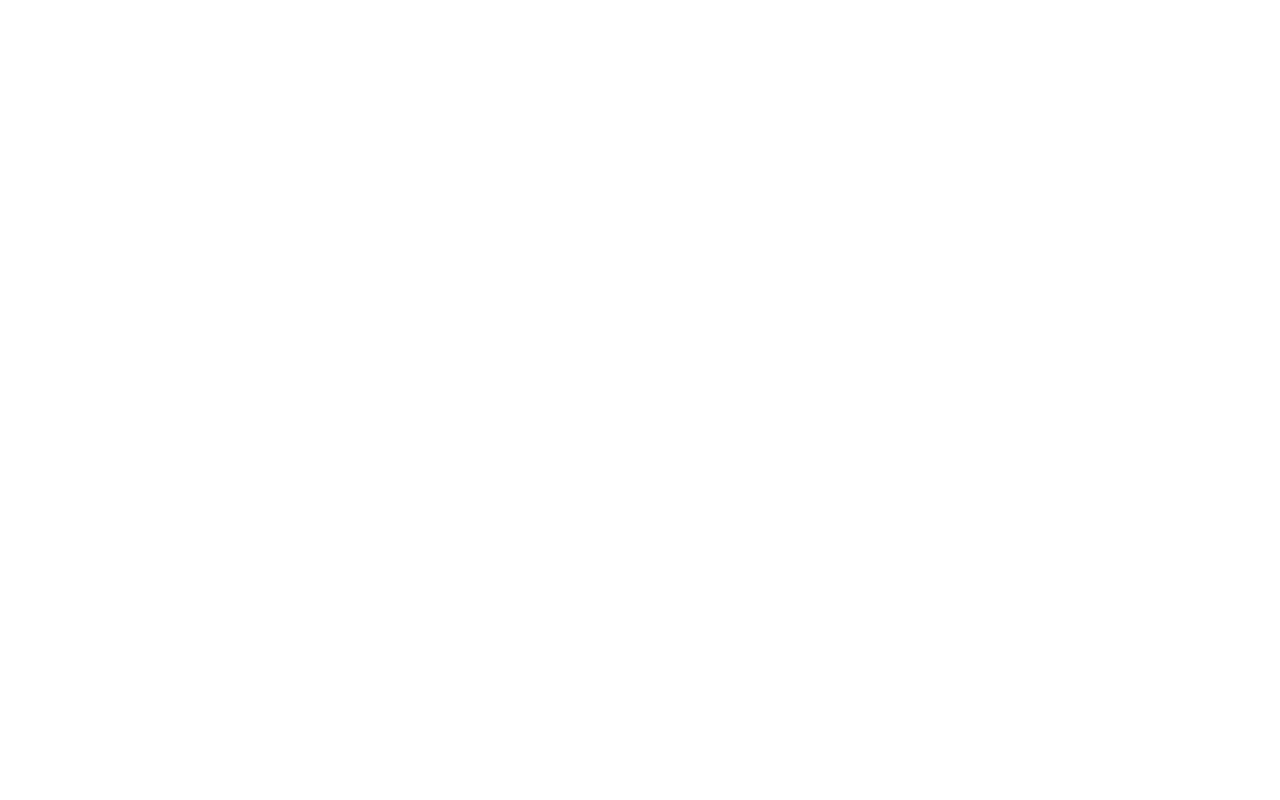
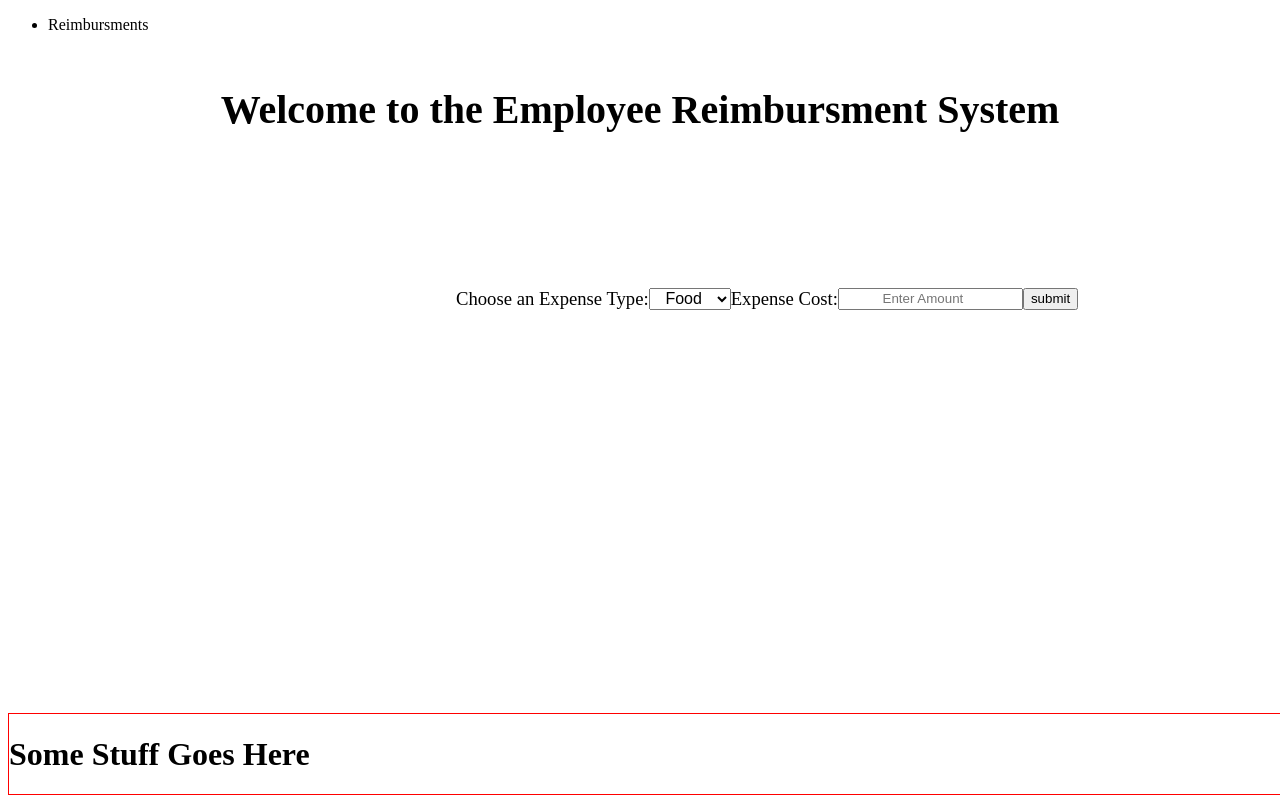
Before and after one commit to 220718-Java-Angular-AWS/Steve-Griffith-P1, a plain HTML site: page employeeTicketing.html in a window 1280 px wide. Drawn offline with Linux system fonts and the light colour scheme.

Commit message:
added Reimbursents page/employee ticketing and changed some styling

```diff
--- a/employeeTicketing.html
+++ b/employeeTicketing.html
@@ -0,0 +1,52 @@
+<!DOCTYPE html>
+<html lang="en">
+
+<head>
+    <meta charset="UTF-8">
+    <meta http-equiv="X-UA-Compatible" content="IE=edge">
+    <meta name="viewport" content="width=device-width, initial-scale=1.0">
+    <link rel="stylesheet" href="styles.css">
+    <title>ERS - Ticketing</title>
+</head>
+
+<body>
+
+    <nav>
+        <ul>
+            <li>
+                Reimbursments
+            </li>
+        </ul>
+    </nav>
+
+    <div class="title">
+        <h1>
+            Welcome to the Employee Reimbursment System
+        </h1>
+    </div>
+
+    <div class="Container">
+
+        <label for="expenseType">Choose an Expense Type:</label>
+
+        <select name="expenseTypeDrop" id="expenseType">
+            <option value="default" disabled>Choose: </option>
+            <option value="food">Food</option>
+            <option value="travel">Travel</option>
+            <option value="lodging">Lodging</option>
+        </select>
+
+        <label for="expenseCost">Expense Cost:</label>
+        <input type="number" placeholder="Enter Amount">
+
+        <input type="button" value="submit">
+
+
+    </div>
+</body>
+
+<footer>
+    <h1>Some Stuff Goes Here</h1>
+</footer>
+
+</html>
--- a/styles.css
+++ b/styles.css
@@ -27,7 +27,7 @@
 }
 
 
-input {
+.signUp>input {
     position: relative;
     border: 1 px solid black;
     outline: none;
@@ -37,8 +37,6 @@ input {
     margin-bottom: 10px;
 
 }
-
-
 
 
 .login {
@@ -54,6 +52,17 @@ input {
 
 }
 
+.login>input {
+    position: relative;
+    border: 1 px solid black;
+    outline: none;
+    width: 200px;
+    height: 40px;
+    left: 25%;
+    margin-bottom: 10px;
+
+}
+
 .login>h3 {
     margin-left: 45%;
     font-size: 16pt;
@@ -63,11 +72,34 @@ input {
     text-align: center;
 }
 
+.Container {
+    position: absolute;
+    display: flex;
+    flex-direction: row;
+    align-content: space-between;
+    margin-top: 15%;
+    margin-left: 35%;
+
+}
+
+.Container>label {
+    font-size: 14pt;
+}
+
+.Container>select {
+    width: auto;
+    outline: none;
+    text-align: center;
+    font-size: 12pt;
+    margin-left: auto;
+}
+
 
 footer {
-    position: absolute;
+    position: fixed;
     bottom: 5px;
     border: 1px solid red;
-    width: auto;
-    margin: 10px;
+    width: 1900px;
+    height: auto;
+    margin: 10px, 10px;
 }
```
Also changed, not shown: Reimbusments.html (added, +15 -0 lines), accountCreation.html (+3 -6 lines), loginPage.html (+3 -9 lines), accountManagement.html (deleted).
